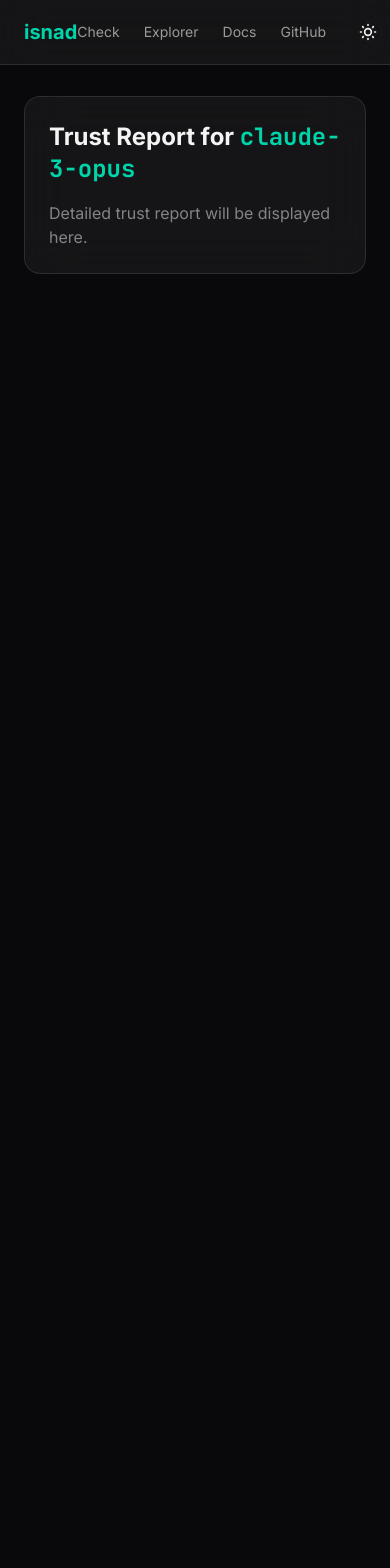
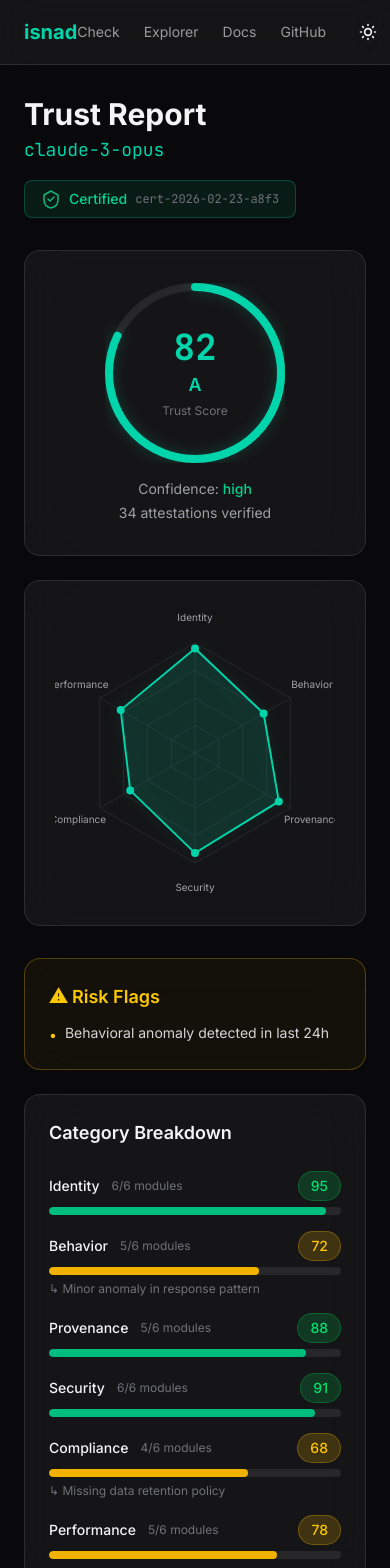
Before and after one commit to Danieliushka/isnad-ref-impl, a Next.js app in the folder web/: page /check/claude-3-opus in a window 390 px wide. Shown: the top 1568 px of the page. Before the commit the page ends 844 px from the top, so only its background shows below. Built offline with nearby package versions, Linux system fonts and the light colour scheme.

Commit message:
feat(web): build trust report page (score ring + radar chart) and explorer table, fix GitHub URL

```diff
--- a/web/src/app/check/[id]/page.tsx
+++ b/web/src/app/check/[id]/page.tsx
@@ -1,26 +1,145 @@
+"use client";
+
 import { Navbar } from "@/components/ui/navbar";
 import { Card } from "@/components/ui/card";
+import { Badge } from "@/components/ui/badge";
+import TrustScoreRing from "@/components/trust-score-ring";
+import RadarChart from "@/components/radar-chart";
+import { useParams } from "next/navigation";
 
-export default async function TrustReportPage({
-  params,
-}: {
-  params: Promise<{ id: string }>;
-}) {
-  const { id } = await params;
+// Mock data — will be replaced with API call
+const mockReport = {
+  overall_score: 82,
+  confidence: "high" as const,
+  risk_flags: ["Behavioral anomaly detected in last 24h"],
+  attestation_count: 34,
+  last_checked: new Date().toISOString(),
+  categories: [
+    { name: "Identity", score: 95, modules_passed: 6, modules_total: 6, findings: [] },
+    { name: "Behavior", score: 72, modules_passed: 5, modules_total: 6, findings: ["Minor anomaly in response pattern"] },
+    { name: "Provenance", score: 88, modules_passed: 5, modules_total: 6, findings: [] },
+    { name: "Security", score: 91, modules_passed: 6, modules_total: 6, findings: [] },
+    { name: "Compliance", score: 68, modules_passed: 4, modules_total: 6, findings: ["Missing data retention policy"] },
+    { name: "Performance", score: 78, modules_passed: 5, modules_total: 6, findings: [] },
+  ],
+  certified: true,
+  certification_id: "cert-2026-02-23-a8f3",
+};
+
+function confidenceColor(c: string) {
+  if (c === "high") return "text-emerald-400";
+  if (c === "medium") return "text-yellow-400";
+  return "text-red-400";
+}
+
+function categoryBarColor(score: number) {
+  if (score >= 80) return "bg-emerald-500";
+  if (score >= 60) return "bg-yellow-500";
+  return "bg-red-500";
+}
+
+export default function TrustReportPage() {
+  const params = useParams();
+  const id = typeof params.id === "string" ? decodeURIComponent(params.id) : "unknown";
+  const report = mockReport;
+  const radarCategories = report.categories.map((c) => ({ label: c.name, value: c.score / 100 }));
 
   return (
     <>
       <Navbar />
-      <main className="min-h-screen pt-24 px-6 max-w-4xl mx-auto">
+      <main className="min-h-screen pt-24 px-6 max-w-5xl mx-auto pb-20">
+        {/* Header */}
+        <div className="flex flex-col md:flex-row items-start md:items-center justify-between gap-4 mb-8">
+          <div>
+            <h1 className="text-3xl font-bold">Trust Report</h1>
+            <p className="font-mono text-isnad-teal text-lg mt-1">{id}</p>
+          </div>
+          {report.certified && (
+            <div className="flex items-center gap-2 bg-emerald-500/10 border border-emerald-500/30 rounded-lg px-4 py-2">
+              <svg width="20" height="20" viewBox="0 0 20 20" fill="none">
+                <path d="M10 2L3 6v5c0 4 3 7 7 8 4-1 7-4 7-8V6L10 2z" stroke="#10b981" strokeWidth="1.5" fill="none" />
+                <path d="M7 10l2 2 4-4" stroke="#10b981" strokeWidth="1.5" strokeLinecap="round" strokeLinejoin="round" />
+              </svg>
+              <span className="text-emerald-400 text-sm font-medium">Certified</span>
+              <span className="text-zinc-500 text-xs font-mono">{report.certification_id}</span>
+            </div>
+          )}
+        </div>
+
+        {/* Score + Radar */}
+        <div className="grid grid-cols-1 md:grid-cols-2 gap-6 mb-8">
+          <Card className="flex flex-col items-center justify-center py-8">
+            <TrustScoreRing score={report.overall_score} size={180} />
+            <div className="mt-4 text-center">
+              <div className="text-sm text-zinc-400">
+                Confidence:{" "}
+                <span className={`font-medium ${confidenceColor(report.confidence)}`}>
+                  {report.confidence}
+                </span>
+              </div>
+              <div className="text-sm text-zinc-400 mt-1">
+                {report.attestation_count} attestations verified
+              </div>
+            </div>
+          </Card>
+
+          <Card className="flex items-center justify-center py-8">
+            <RadarChart categories={radarCategories} size={280} />
+          </Card>
+        </div>
+
+        {/* Risk Flags */}
+        {report.risk_flags.length > 0 && (
+          <Card className="mb-6 border-yellow-500/30 bg-yellow-500/5">
+            <h2 className="text-lg font-semibold text-yellow-400 mb-3">⚠ Risk Flags</h2>
+            <ul className="space-y-1">
+              {report.risk_flags.map((flag, i) => (
+                <li key={i} className="text-sm text-zinc-300 flex items-start gap-2">
+                  <span className="text-yellow-400 mt-0.5">•</span>
+                  {flag}
+                </li>
+              ))}
+            </ul>
+          </Card>
+        )}
+
+        {/* Category Breakdown */}
         <Card>
-          <h1 className="text-2xl font-bold">
-            Trust Report for{" "}
-            <span className="text-isnad-teal font-mono">{id}</span>
-          </h1>
-          <p className="mt-4 text-[var(--foreground)]/50">
-            Detailed trust report will be displayed here.
-          </p>
+          <h2 className="text-lg font-semibold mb-6">Category Breakdown</h2>
+          <div className="space-y-4">
+            {report.categories.map((cat) => (
+              <div key={cat.name}>
+                <div className="flex items-center justify-between mb-1.5">
+                  <div className="flex items-center gap-3">
+                    <span className="font-medium text-sm">{cat.name}</span>
+                    <span className="text-xs text-zinc-500">
+                      {cat.modules_passed}/{cat.modules_total} modules
+                    </span>
+                  </div>
+                  <Badge score={cat.score}>{cat.score}</Badge>
+                </div>
+                <div className="h-2 bg-zinc-800 rounded-full overflow-hidden">
+                  <div
+                    className={`h-full rounded-full transition-all ${categoryBarColor(cat.score)}`}
+                    style={{ width: `${cat.score}%` }}
+                  />
+                </div>
+                {cat.findings.length > 0 && (
+                  <div className="mt-1.5 text-xs text-zinc-500">
+                    {cat.findings.map((f, i) => (
+                      <span key={i}>↳ {f}</span>
+                    ))}
+                  </div>
+                )}
+              </div>
+            ))}
+          </div>
         </Card>
+
+        {/* Metadata */}
+        <div className="mt-6 text-center text-sm text-zinc-500">
+          Last checked: {new Date(report.last_checked).toLocaleString()} · Report generated by isnad v0.3.0
+        </div>
       </main>
     </>
   );
--- a/web/src/app/explorer/page.tsx
+++ b/web/src/app/explorer/page.tsx
@@ -1,17 +1,108 @@
+"use client";
+
 import { Navbar } from "@/components/ui/navbar";
 import { Card } from "@/components/ui/card";
+import { Badge } from "@/components/ui/badge";
+import { Input } from "@/components/ui/input";
+import { useState } from "react";
+import Link from "next/link";
+
+const mockAgents = [
+  { id: "gpt-4-assistant", name: "GPT-4 Assistant", score: 92, attestations: 47, status: "Certified", checked: "2 min ago" },
+  { id: "claude-3-opus", name: "Claude 3 Opus", score: 88, attestations: 34, status: "Certified", checked: "5 min ago" },
+  { id: "defi-trader-v3", name: "DeFi Trader v3", score: 73, attestations: 21, status: "Verified", checked: "8 min ago" },
+  { id: "support-agent-7", name: "Support Agent 7", score: 85, attestations: 29, status: "Certified", checked: "15 min ago" },
+  { id: "trading-bot-v2", name: "Trading Bot v2", score: 67, attestations: 15, status: "Under Review", checked: "22 min ago" },
+  { id: "code-reviewer-ai", name: "Code Reviewer AI", score: 91, attestations: 52, status: "Certified", checked: "30 min ago" },
+  { id: "data-scraper-x", name: "Data Scraper X", score: 41, attestations: 8, status: "Flagged", checked: "1 hr ago" },
+  { id: "research-agent-alpha", name: "Research Agent α", score: 79, attestations: 19, status: "Verified", checked: "2 hr ago" },
+];
+
+function statusColor(status: string) {
+  if (status === "Certified") return "text-emerald-400";
+  if (status === "Verified") return "text-blue-400";
+  if (status === "Under Review") return "text-yellow-400";
+  return "text-red-400";
+}
 
 export default function ExplorerPage() {
+  const [search, setSearch] = useState("");
+
+  const filtered = mockAgents.filter(
+    (a) =>
+      a.name.toLowerCase().includes(search.toLowerCase()) ||
+      a.id.toLowerCase().includes(search.toLowerCase())
+  );
+
   return (
     <>
       <Navbar />
-      <main className="min-h-screen pt-24 px-6 max-w-6xl mx-auto">
-        <h1 className="text-3xl font-bold mb-8">Trust Explorer</h1>
-        <Card>
-          <p className="text-[var(--foreground)]/50">
-            Browse and search verified AI agents. Coming soon.
-          </p>
+      <main className="min-h-screen pt-24 px-6 max-w-6xl mx-auto pb-20">
+        <div className="flex flex-col md:flex-row items-start md:items-center justify-between gap-4 mb-8">
+          <div>
+            <h1 className="text-3xl font-bold">Trust Explorer</h1>
+            <p className="text-zinc-400 mt-1">Browse verified AI agents and their trust scores</p>
+          </div>
+          <Input
+            className="w-full md:w-72"
+            placeholder="Search agents..."
+            value={search}
+            onChange={(e) => setSearch(e.target.value)}
+          />
+        </div>
+
+        <Card className="p-0 overflow-hidden">
+          <div className="overflow-x-auto">
+            <table className="w-full text-sm">
+              <thead>
+                <tr className="border-b border-[var(--card-border)] text-zinc-400">
+                  <th className="text-left px-6 py-4 font-medium">Agent</th>
+                  <th className="text-left px-6 py-4 font-medium">Score</th>
+                  <th className="text-left px-6 py-4 font-medium">Attestations</th>
+                  <th className="text-left px-6 py-4 font-medium">Status</th>
+                  <th className="text-right px-6 py-4 font-medium">Last Checked</th>
+                </tr>
+              </thead>
+              <tbody>
+                {filtered.map((a) => (
+                  <tr
+                    key={a.id}
+                    className="border-b border-[var(--card-border)] last:border-0 hover:bg-white/5 transition-colors"
+                  >
+                    <td className="px-6 py-4">
+                      <Link
+                        href={`/check/${a.id}`}
+                        className="font-mono text-isnad-teal hover:underline"
+                      >
+                        {a.id}
+                      </Link>
+                      <div className="text-xs text-zinc-500 mt-0.5">{a.name}</div>
+                    </td>
+                    <td className="px-6 py-4">
+                      <Badge score={a.score}>{a.score}</Badge>
+                    </td>
+                    <td className="px-6 py-4 text-zinc-300">{a.attestations}</td>
+                    <td className={`px-6 py-4 font-medium ${statusColor(a.status)}`}>
+                      {a.status}
+                    </td>
+                    <td className="px-6 py-4 text-right text-zinc-500">{a.checked}</td>
+                  </tr>
+                ))}
+                {filtered.length === 0 && (
+                  <tr>
+                    <td colSpan={5} className="px-6 py-12 text-center text-zinc-500">
+                      No agents found matching &ldquo;{search}&rdquo;
+                    </td>
+                  </tr>
+                )}
+              </tbody>
+            </table>
+          </div>
         </Card>
+
+        <div className="mt-6 text-center text-sm text-zinc-500">
+          Showing {filtered.length} of {mockAgents.length} agents · Data updates every 30 seconds
+        </div>
       </main>
     </>
   );
```
